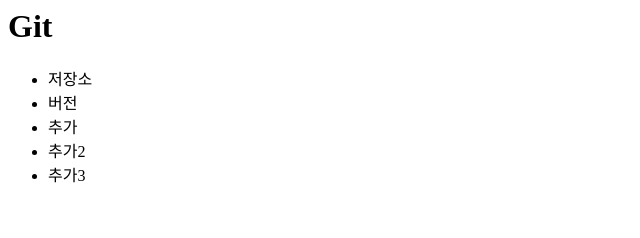
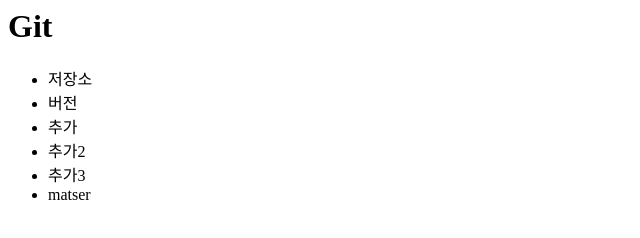
Before and after one commit to DustinHJChoi/opentutorials, a plain HTML site: page index.html in a window 1280 px wide. Shown: the full height of the page, 0-640 px from the left. Drawn offline with Linux system fonts and the light colour scheme.

Commit message:
<li> master 추가

```diff
--- a/index.html
+++ b/index.html
@@ -13,6 +13,7 @@
 			<li>추가</li>
 			<li>추가2</li>
 			<li>추가3</li>
+			<li>matser</li>
 		</ul>
 
 	</body>
```
